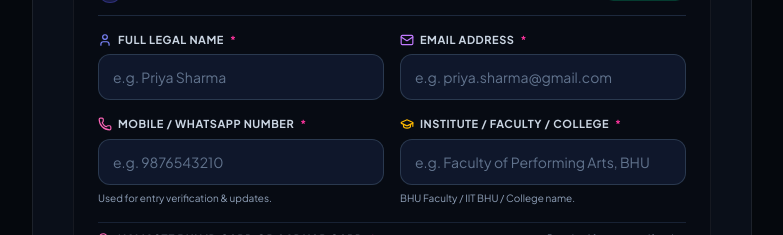
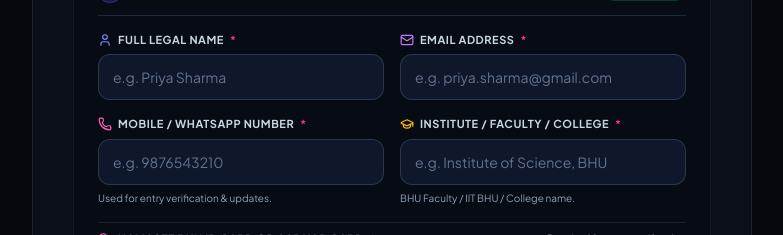
Before and after one commit to aj-6396/taalasya, a Next.js app: page / in a window 1280 px wide. Shown: the part 1720-1955 px from the top of the page, without its empty margins (248-1031 px from the left). Built offline with nearby package versions, Linux system fonts and the light colour scheme.

Commit message:
chore: update Institute placeholder in registration form and demo ID

```diff
--- a/src/app/api/ticket/[id]/id-card/route.ts
+++ b/src/app/api/ticket/[id]/id-card/route.ts
@@ -29,7 +29,7 @@ export async function GET(
         <path d="M 75 280 C 75 245, 145 245, 145 280 Z" fill="#64748b"/>
         <text x="200" y="180" fill="#f8fafc" font-family="sans-serif" font-size="18" font-weight="bold">Name: Demo Attendee</text>
         <text x="200" y="215" fill="#cbd5e1" font-family="sans-serif" font-size="14">Roll No: 24BHUDEMO99</text>
-        <text x="200" y="245" fill="#cbd5e1" font-family="sans-serif" font-size="14">Faculty: Performing Arts (Dance)</text>
+        <text x="200" y="245" fill="#cbd5e1" font-family="sans-serif" font-size="14">Faculty: Institute of Science</text>
         <text x="200" y="275" fill="#34d399" font-family="sans-serif" font-size="13" font-weight="bold">Status: Verified BHU Student</text>
         <text x="300" y="340" text-anchor="middle" fill="#64748b" font-family="sans-serif" font-size="11">Taalasya — JHOOM '26 Gate Verification System</text>
       </svg>`;
--- a/src/components/RegistrationForm.tsx
+++ b/src/components/RegistrationForm.tsx
@@ -850,7 +850,7 @@ export default function RegistrationForm() {
                       id="primary-college-input"
                       name="college"
                       required
-                      placeholder="e.g. Faculty of Performing Arts, BHU"
+                      placeholder="e.g. Institute of Science, BHU"
                       value={formData.college}
                       onChange={handleInputChange}
                       className="w-full px-3.5 py-3 rounded-xl bg-slate-900 border border-slate-700/80 text-white placeholder-slate-500 text-sm focus:outline-none focus:ring-2 focus:ring-amber-500 transition-all"
@@ -1052,7 +1052,7 @@ export default function RegistrationForm() {
                           </label>
                           <input
                             type="text"
-                            placeholder={formData.college.trim() || "e.g. Faculty of Performing Arts, BHU"}
+                            placeholder={formData.college.trim() || "e.g. Institute of Science, BHU"}
                             value={att.college || ""}
                             onChange={(e) =>
                               handleExtraAttendeeChange(idx, "college", e.target.value)
```
